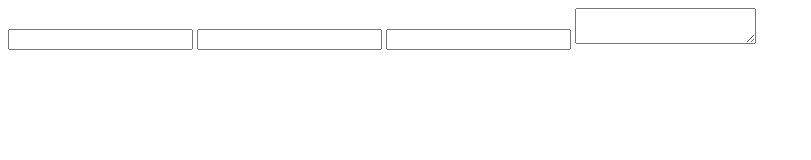
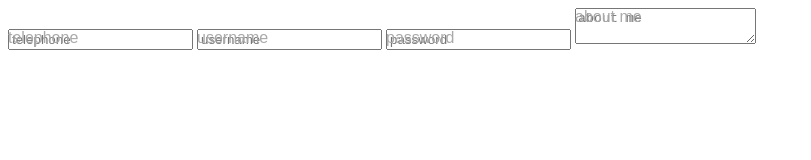
Before and after one commit to amerikan/placeholder-polyfill, a plain HTML site: page index.html in a window 1280 px wide. Shown: the whole page, without its empty margins (0-811 px from the left). Drawn offline with nearby package versions, Linux system fonts and the light colour scheme.

Commit message:
fixed bug, wrong order causing undefined
- used correct attribute

```diff
--- a/index.html
+++ b/index.html
@@ -11,10 +11,10 @@
     </head>
     <body>
         <form>
-            <input type="tel" data-placeholder="telephone" />
-            <input type="text" data-placeholder="username" />
-            <input type="password" data-placeholder="password" />
-            <textarea data-placeholder="about me"></textarea>
+            <input type="tel" placeholder="telephone" />
+            <input type="text" placeholder="username" />
+            <input type="password" placeholder="password" />
+            <textarea placeholder="about me"></textarea>
         </form>
     </body>
 </html>
--- a/jquery.placeholder-polyfill.js
+++ b/jquery.placeholder-polyfill.js
@@ -19,9 +19,9 @@
         return this.each(function() {
 
             var $inputField = $(this);
+            var placeholderText = $inputField.attr('placeholder');
             var $label = $('<label />').text(placeholderText).css({'position':'absolute', 'color':'#aaa', 'font-family':'sans-serif'});
             var $wrapper = $('<div />').addClass(settings.customClassName).css({'display':'inline-block', 'position':'relative'});
-            var placeholderText = $inputField.attr('data-placeholder');
 
             $inputField.wrap($wrapper);
             $inputField.before($label);
```
